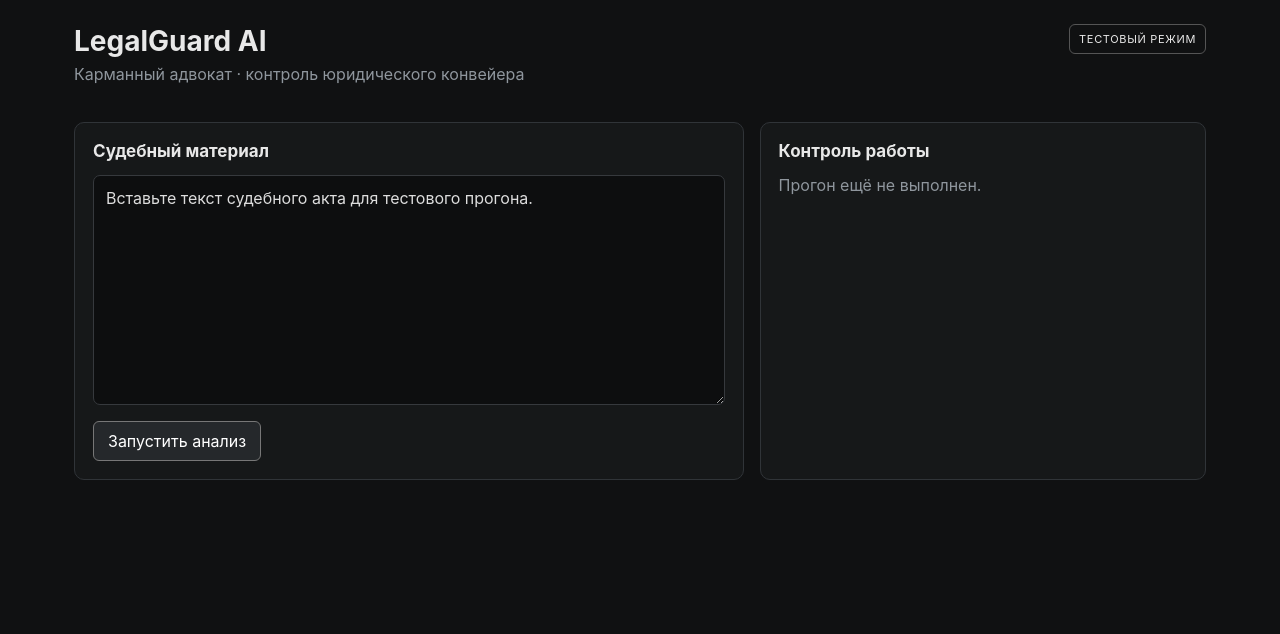
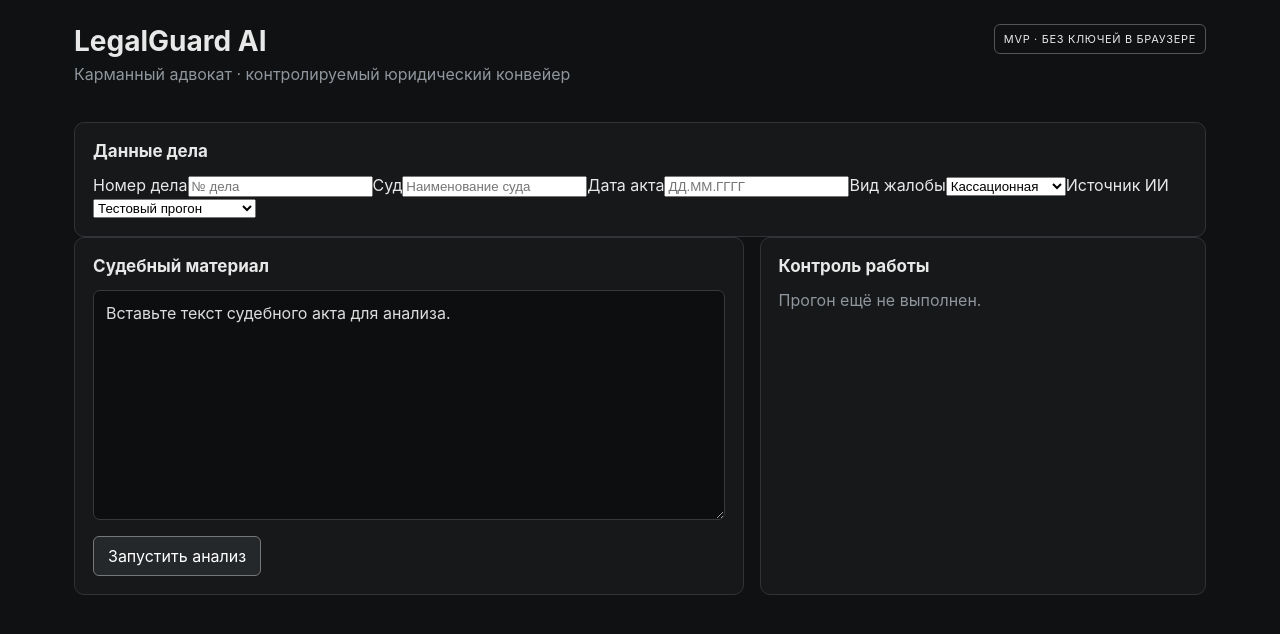
Before and after one commit to porejrosebostan40-cmd/legalguard-ai-fixed, a React (Vite) app: page / in a window 1280 px wide. Shown: the top 634 px of the page. Built offline with nearby package versions, Linux system fonts and the light colour scheme.

Commit message:
feat: expand LegalGuard control interface and provider mode

```diff
--- a/src/main.tsx
+++ b/src/main.tsx
@@ -1,28 +1,42 @@
-import { StrictMode, useState } from 'react';
+import { StrictMode, useMemo, useState } from 'react';
 import { createRoot } from 'react-dom/client';
 import { LegalGuardPipeline } from './services/legalguard.pipeline';
 import { mockProviders } from './providers/mock.providers';
-import type { LegalGuardResult } from './core/legalguard.types';
+import { httpProviders } from './providers/http.providers';
+import type { ComplaintType, LegalGuardResult } from './core/legalguard.types';
 import './styles.css';
 
-const pipeline = new LegalGuardPipeline(mockProviders);
-
 function App() {
-  const [text, setText] = useState('Вставьте текст судебного акта для тестового прогона.');
+  const [text, setText] = useState('Вставьте текст судебного акта для анализа.');
+  const [caseNumber, setCaseNumber] = useState('');
+  const [courtName, setCourtName] = useState('');
+  const [verdictDate, setVerdictDate] = useState('');
+  const [complaintType, setComplaintType] = useState<ComplaintType>('кассационная');
+  const [providerMode, setProviderMode] = useState<'test' | 'server'>('test');
   const [result, setResult] = useState<LegalGuardResult | null>(null);
   const [running, setRunning] = useState(false);
+  const [error, setError] = useState<string | null>(null);
+
+  const pipeline = useMemo(
+    () => new LegalGuardPipeline(providerMode === 'test' ? mockProviders : httpProviders),
+    [providerMode],
+  );
 
   async function run() {
     setRunning(true);
+    setError(null);
     try {
       const next = await pipeline.run(text, {
-        caseNumber: '—',
-        courtName: '—',
-        verdictDate: '—',
+        caseNumber: caseNumber || '—',
+        courtName: courtName || '—',
+        verdictDate: verdictDate || '—',
         clientName: '—',
-        complaintType: 'кассационная',
+        complaintType,
       });
       setResult(next);
+    } catch (cause) {
+      setError(cause instanceof Error ? cause.message : 'Неизвестная ошибка провайдера.');
+      setResult(null);
     } finally {
       setRunning(false);
     }
@@ -33,16 +47,28 @@ function App() {
       <header>
         <div>
           <h1>LegalGuard AI</h1>
-          <p>Карманный адвокат · контроль юридического конвейера</p>
+          <p>Карманный адвокат · контролируемый юридический конвейер</p>
         </div>
-        <span className="badge">ТЕСТОВЫЙ РЕЖИМ</span>
+        <span className="badge">MVP · БЕЗ КЛЮЧЕЙ В БРАУЗЕРЕ</span>
       </header>
+
+      <section className="panel metadata">
+        <h2>Данные дела</h2>
+        <div className="fields">
+          <label>Номер дела<input value={caseNumber} onChange={(event) => setCaseNumber(event.target.value)} placeholder="№ дела" /></label>
+          <label>Суд<input value={courtName} onChange={(event) => setCourtName(event.target.value)} placeholder="Наименование суда" /></label>
+          <label>Дата акта<input value={verdictDate} onChange={(event) => setVerdictDate(event.target.value)} placeholder="ДД.ММ.ГГГГ" /></label>
+          <label>Вид жалобы<select value={complaintType} onChange={(event) => setComplaintType(event.target.value as ComplaintType)}><option value="апелляционная">Апелляционная</option><option value="кассационная">Кассационная</option></select></label>
+          <label>Источник ИИ<select value={providerMode} onChange={(event) => setProviderMode(event.target.value as 'test' | 'server')}><option value="test">Тестовый прогон</option><option value="server">Серверный провайдер</option></select></label>
+        </div>
+      </section>
 
       <section className="grid">
         <article className="panel">
           <h2>Судебный материал</h2>
           <textarea value={text} onChange={(event) => setText(event.target.value)} />
           <button disabled={running} onClick={run}>{running ? 'Выполняется…' : 'Запустить анализ'}</button>
+          {error && <div className="error-box">{error}</div>}
         </article>
 
         <article className="panel">
@@ -69,13 +95,28 @@ function App() {
 
       {result && (
         <section className="panel findings">
-          <h2>Решения арбитра</h2>
+          <h2>Решения Арбитра</h2>
           {result.arbiterFindings.map((finding) => (
             <div className="finding" key={finding.id}>
-              <span className={`finding-status ${finding.status}`}>{finding.status}</span>
+              <span className={`finding-status ${finding.status}`}>{finding.status === 'accepted' ? 'принято' : finding.status === 'rejected' ? 'отклонено' : 'требует проверки'}</span>
               <div><strong>{finding.id}: {finding.claim}</strong><p>{finding.reasoning}</p></div>
             </div>
           ))}
+        </section>
+      )}
+
+      {result?.finalControl && (result.finalControl.blockingReasons.length > 0 || result.finalControl.warnings.length > 0) && (
+        <section className="panel control-details">
+          <h2>Результат финального контроля</h2>
+          {result.finalControl.blockingReasons.map((item) => <p className="control-block" key={item}>✗ {item}</p>)}
+          {result.finalControl.warnings.map((item) => <p className="control-warning" key={item}>⚠ {item}</p>)}
+        </section>
+      )}
+
+      {result?.finalDocument && (
+        <section className="panel document-preview">
+          <h2>Сформированный документ</h2>
+          <pre>{result.finalDocument}</pre>
         </section>
       )}
     </main>
```
